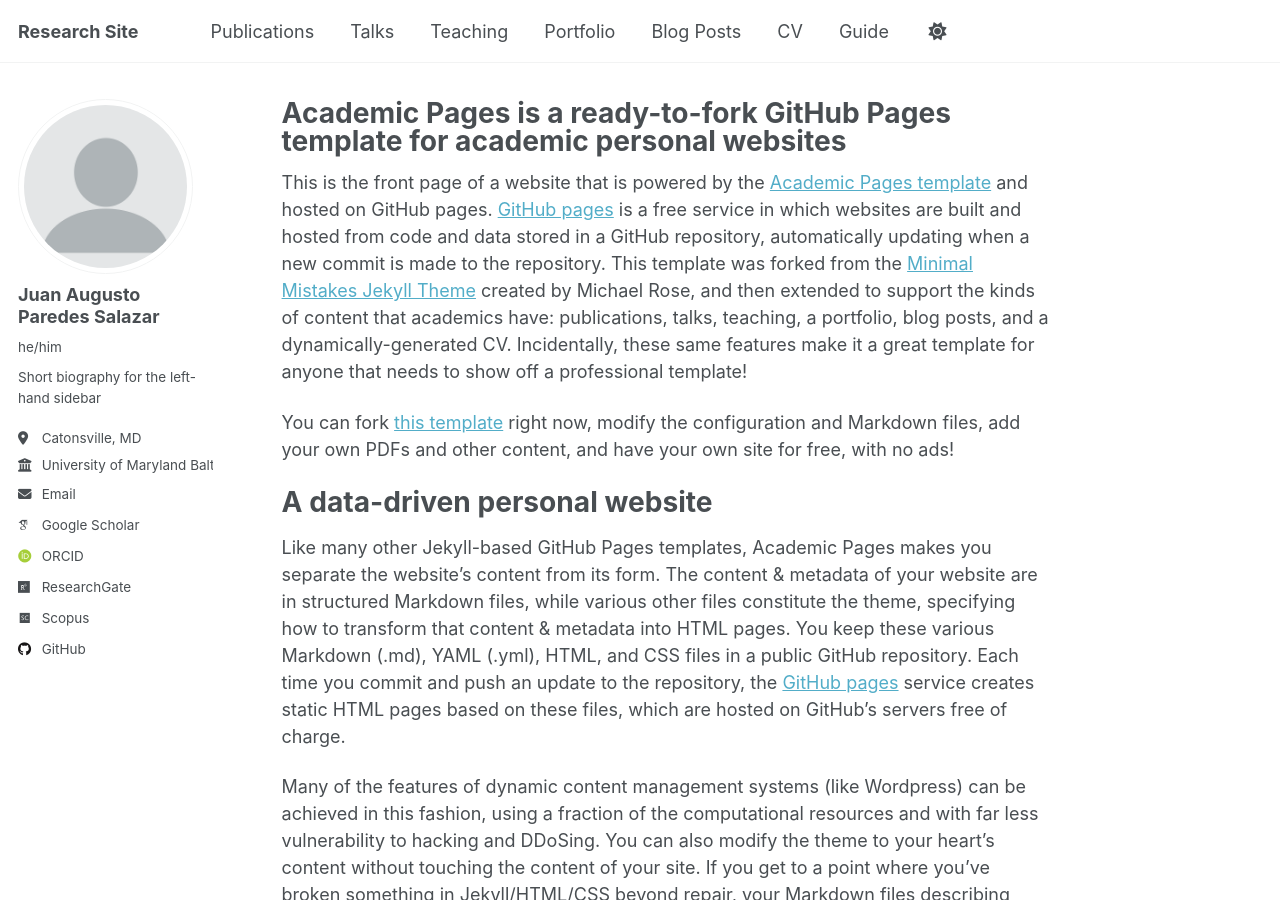
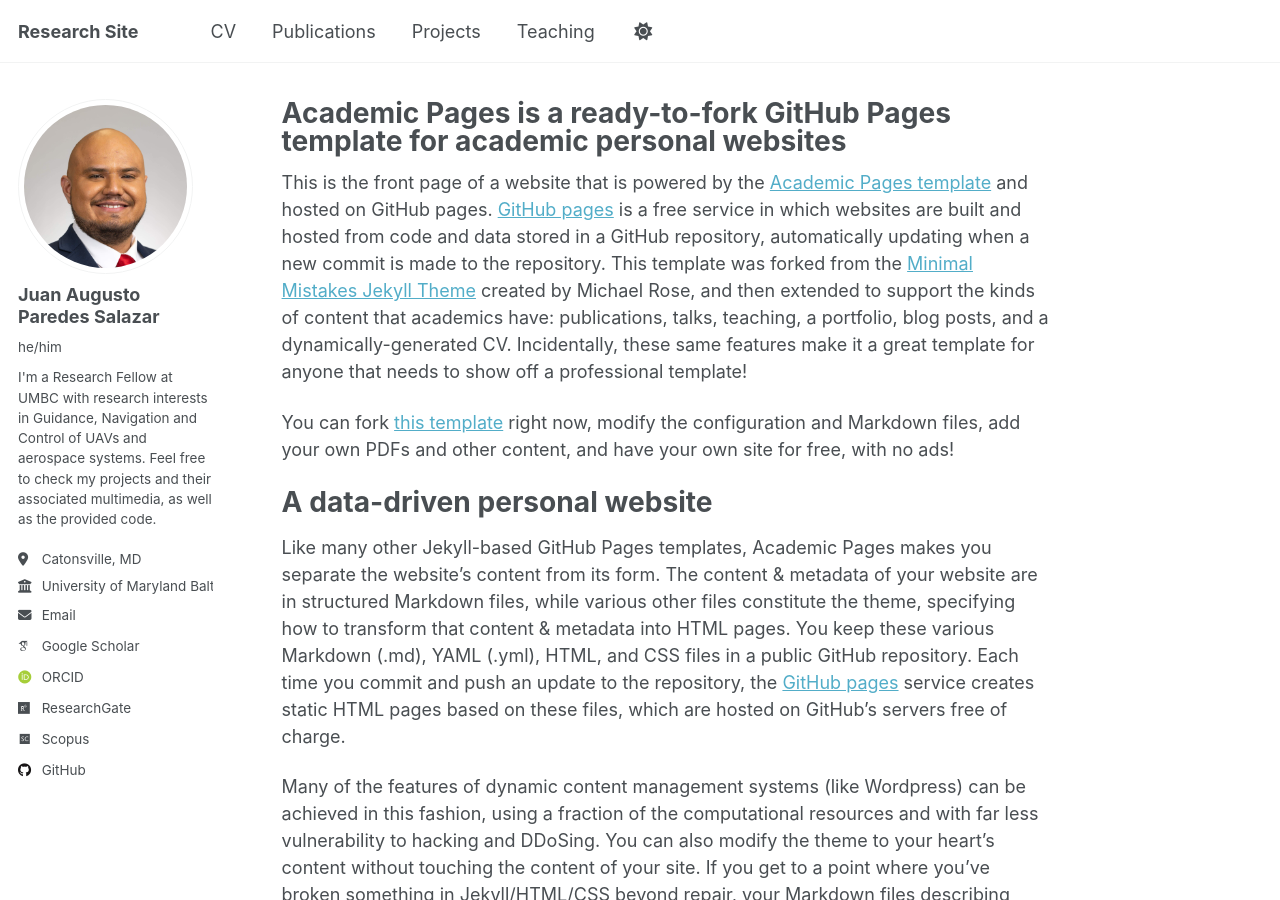
Before and after one commit to JAParedes/JAParedes.github.io, a Jekyll site: the page built from _pages/about.md, in a window 1280 px wide and 900 px high. Built offline with Jekyll 4.4.1, drawn with Linux system fonts in a browser that asks for light colours; some web fonts are replaced; a script that is not in the unit is left out.

```diff
--- a/_config.yml
+++ b/_config.yml
@@ -23,10 +23,10 @@ repository               : "JAParedes/JAParedes.github.io"
 #               Additional customization can be done by editing /_includes/author-profile.html
 author:
   # Biographic information
-  avatar           : "profile.png"
+  avatar           : "paredes.jpg"
   name             : "Juan Augusto Paredes Salazar"
-  pronouns         : "he/him"# example: "she/her"
-  bio              : "Short biography for the left-hand sidebar"
+  pronouns         : "he/him" # example: "she/her"
+  bio              : "I'm a Research Fellow at UMBC with research interests in Guidance, Navigation and Control of UAVs and aerospace systems. Feel free to check my projects and their associated multimedia, as well as the provided code."
   location         : "Catonsville, MD"
   employer         : "University of Maryland Baltimore County"
   uri              : # URL
@@ -279,6 +279,15 @@ defaults:
       author_profile: true
       share: true
       comment: true
+  # _projects
+  - scope:
+      path: ""
+      type: projects
+    values:
+      layout: single
+      author_profile: true
+      share: true
+      comment: true
   # _talks
   - scope:
       path: ""
```
Also changed, not shown: _data/navigation.yml (+13 -10 lines), _pages/projects.html (added, +13 -0 lines), _projects/projects-1.md (added, +7 -0 lines), compose.debug.yaml (added, +8 -0 lines), compose.yaml (added, +8 -0 lines), images/paredes.jpg (added), 2 other files.
